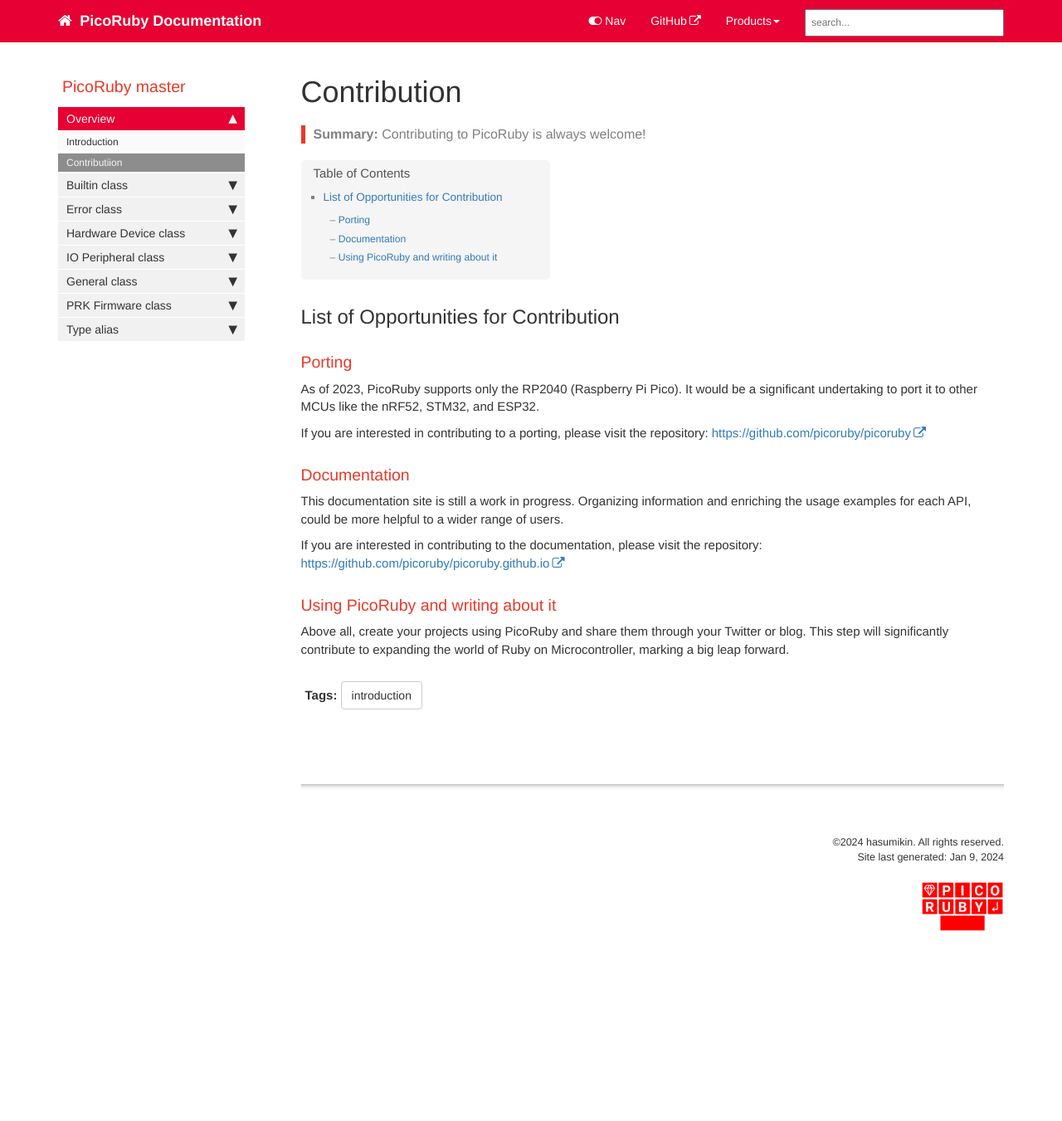
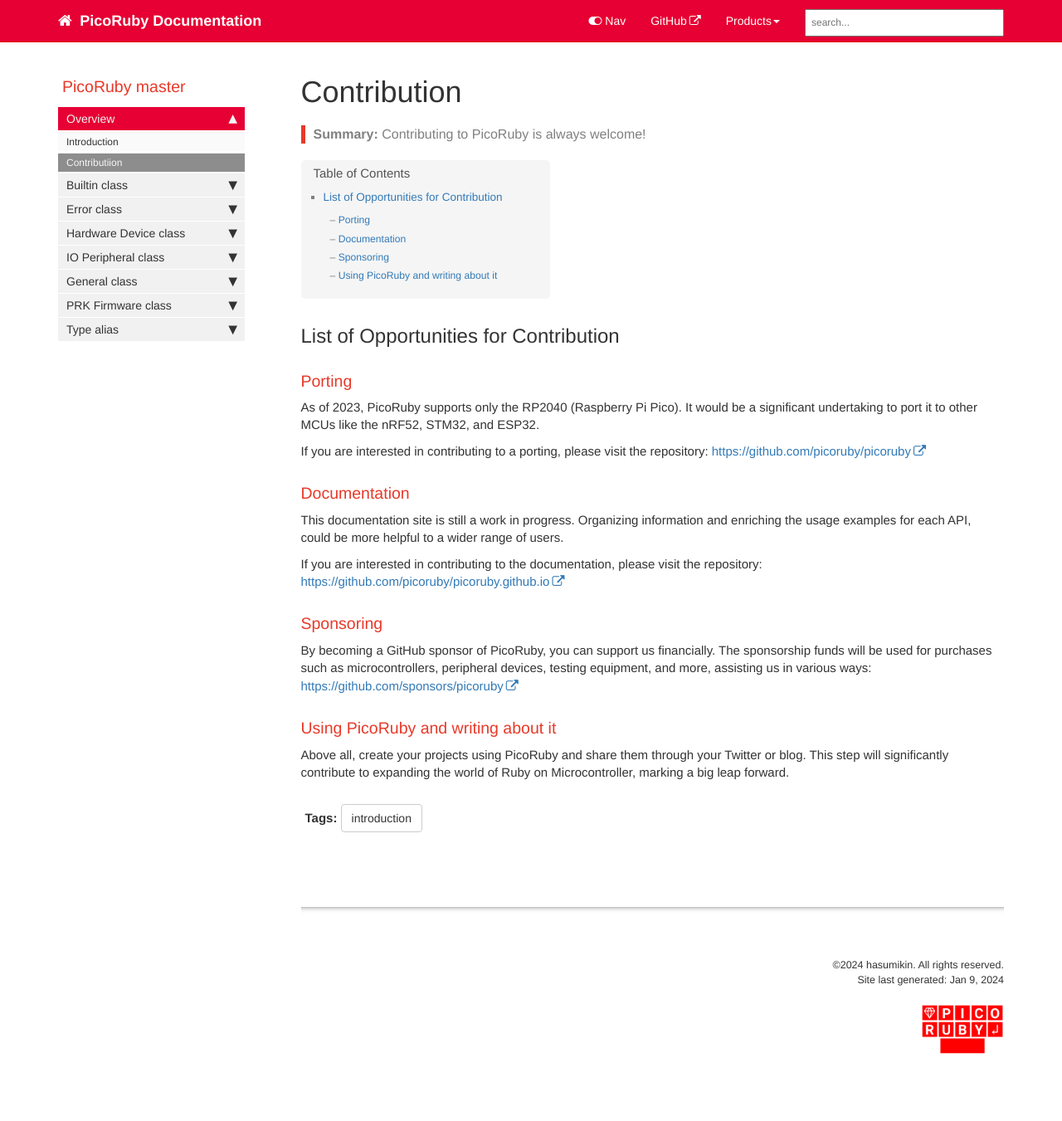
Before and after one commit to picoruby/picoruby.github.io, a Jekyll site: the page built from pages/picoruby/contribution.md, in a window 1280 px wide. Shown: the whole page at 83% size. Built offline with Jekyll 4.4.1, drawn with Linux system fonts in a browser that asks for light colours; comment, search, counter and statistics services are not loaded; before the commit the page ends 1203 px from its top, so only the background shows below that.

Commit message:
sponsoring

```diff
--- a/pages/picoruby/contribution.md
+++ b/pages/picoruby/contribution.md
@@ -24,6 +24,11 @@ Organizing information and enriching the usage examples for each API, could be m
 
 If you are interested in contributing to the documentation, please visit the repository: [https://github.com/picoruby/picoruby.github.io](https://github.com/picoruby/picoruby.github.io)
 
+### Sponsoring
+
+By becoming a GitHub sponsor of PicoRuby, you can support us financially.
+The sponsorship funds will be used for purchases such as microcontrollers, peripheral devices, testing equipment, and more, assisting us in various ways: [https://github.com/sponsors/picoruby](https://github.com/sponsors/picoruby)
+
 ### Using PicoRuby and writing about it
 
 Above all, create your projects using PicoRuby and share them through your Twitter or blog.
```
